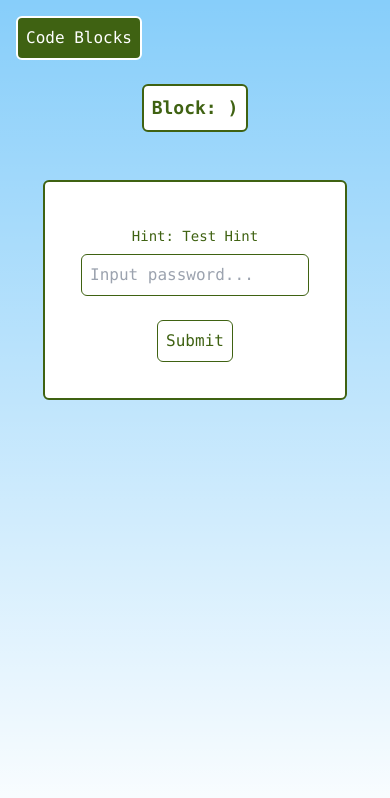
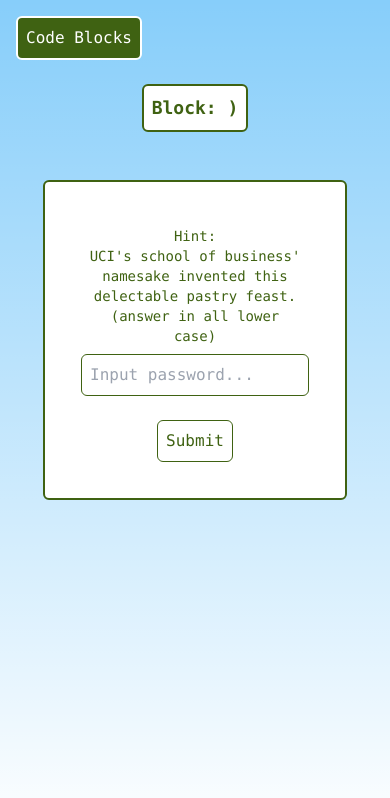
Before and after one commit to dylanvu/ICSSC-Brain-Games-2024-Code-Blocks, a Next.js app: page /block/paren in a window 390 px wide. Shown: the top 798 px of the page. Built offline with nearby package versions, Linux system fonts and the light colour scheme.

Commit message:
add all hints and fix mobile formatting issues (#14)

```diff
--- a/src/app/block/out/page.tsx
+++ b/src/app/block/out/page.tsx
@@ -3,6 +3,6 @@ import react from "react";
 
 export default function Out() {
     return (
-        <PasswordInputPage codeBlock="out" blockKey="out" hint="Test Hint" />
+        <PasswordInputPage codeBlock="out" blockKey="out" hint="737570657263616C6966726167696C697374696365787069616C69646F63696F7573" breakHint={true} />
     )
 }
--- a/src/app/block/paren/page.tsx
+++ b/src/app/block/paren/page.tsx
@@ -3,6 +3,6 @@ import react from "react";
 
 export default function Paren() {
     return (
-        <PasswordInputPage codeBlock=")" blockKey="paren" hint="Test Hint" />
+        <PasswordInputPage codeBlock=")" blockKey="paren" hint="UCI's school of business' namesake invented this delectable pastry feast. (answer in all lower case)" />
     )
 }
--- a/src/app/block/quote/page.tsx
+++ b/src/app/block/quote/page.tsx
@@ -3,6 +3,6 @@ import react from "react";
 
 export default function Quote() {
     return (
-        <PasswordInputPage codeBlock={`"`} blockKey="quote" hint="Test Hint" />
+        <PasswordInputPage codeBlock={`"`} blockKey="quote" hint="I am not alive, but I can grow. I don't have lungs, but I need air. What am I? (all lower case)" />
     )
 }
--- a/src/app/block/reversed/page.tsx
+++ b/src/app/block/reversed/page.tsx
@@ -1,8 +1,17 @@
 import PasswordInputPage from "@/components/passwordInput";
 import react from "react";
+import minecraft from "@/components/assets/minecraft.png";
+import Image from "next/image";
+import "@/styles/image.css";
+
 
 export default function Reversed() {
     return (
-        <PasswordInputPage codeBlock="reversed" blockKey="reversed" hint="Test Hint" />
+        <>
+            <PasswordInputPage codeBlock="reversed" blockKey="reversed" hint="Solve the puzzle below to find the password..." />
+            <div className="h-64 w-96 relative m-auto">
+                <Image src={minecraft} alt={"Location Image"} fill style={{ "objectFit": "contain" }} />
+            </div>
+        </>
     )
 }
--- a/src/app/globals.css
+++ b/src/app/globals.css
@@ -20,6 +20,7 @@
 */
 body {
   color: rgb(var(--foreground-rgb));
+  min-height: 100vh;
   background: linear-gradient(to bottom,
       transparent,
       rgb(var(--background-end-rgb))) rgb(var(--background-start-rgb));
--- a/src/components/passwordInput.tsx
+++ b/src/components/passwordInput.tsx
@@ -7,7 +7,7 @@ import React, { useState } from "react";
  * @param blockKey - the key to send to the backend in the body
  * @returns
  */
-export default function PasswordInputPage(props: { codeBlock: string, blockKey: string, hint: string }) {
+export default function PasswordInputPage(props: { codeBlock: string, blockKey: string, hint: string, breakHint?: boolean }) {
     const [password, setPassword] = useState('');
     const [status, setStatus] = useState('waiting');
     const [incorrect, setIncorrect] = useState(false);
@@ -45,7 +45,7 @@ export default function PasswordInputPage(props: { codeBlock: string, blockKey:
     }
 
     return (
-        <main className="w-screen min-h-screen p-4 font-mono">
+        <main className="max-w-screen min-h-min p-4 font-mono">
             <h1 className="bg-lime-800 border border-white border-2 rounded-md p-2 whitespace-nowrap max-w-min text-white">
                 Code Blocks
             </h1>
@@ -60,7 +60,10 @@ export default function PasswordInputPage(props: { codeBlock: string, blockKey:
 
                 <div className="bg-white border border-lime-800 border-2 rounded-md p-9 grid place-items-center max-w-min">
                     <div className="p-2 text-center text-sm text-lime-800">
-                        Hint: {props.hint}
+                        Hint:
+                        <div className={props.breakHint ? "inline-block text-pretty break-all" : ""}>
+                            {props.hint}
+                        </div>
                     </div>
 
                     <form onSubmit={handleFormSubmit} className="grid place-items-center">
--- a/src/styles/image.css
+++ b/src/styles/image.css
@@ -3,3 +3,7 @@
     height: 80vw;
     position: relative;
 }
+
+.clue-image-container {
+    margin: auto;
+}
```
Also changed, not shown: src/components/assets/minecraft.png (added).
